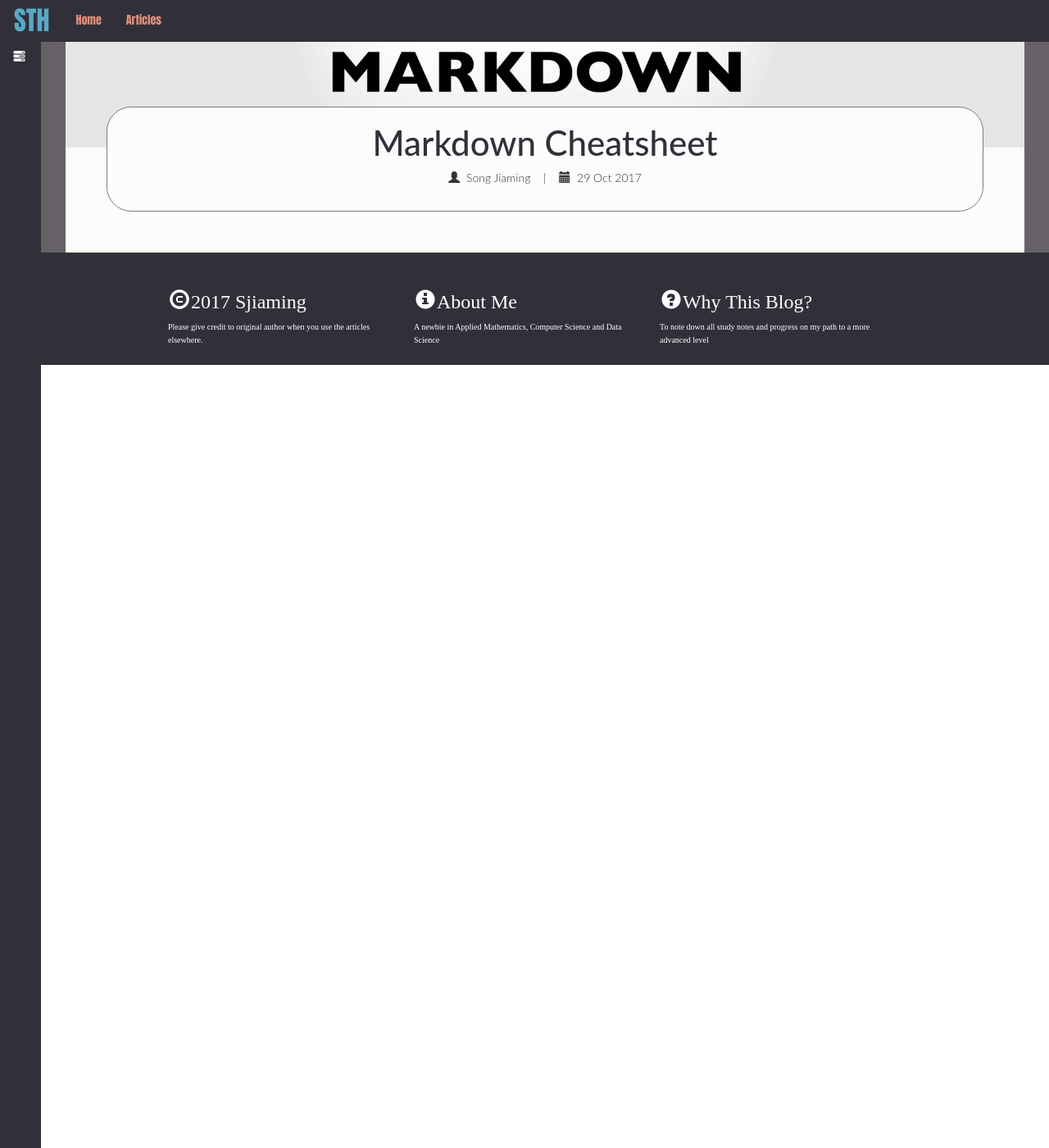
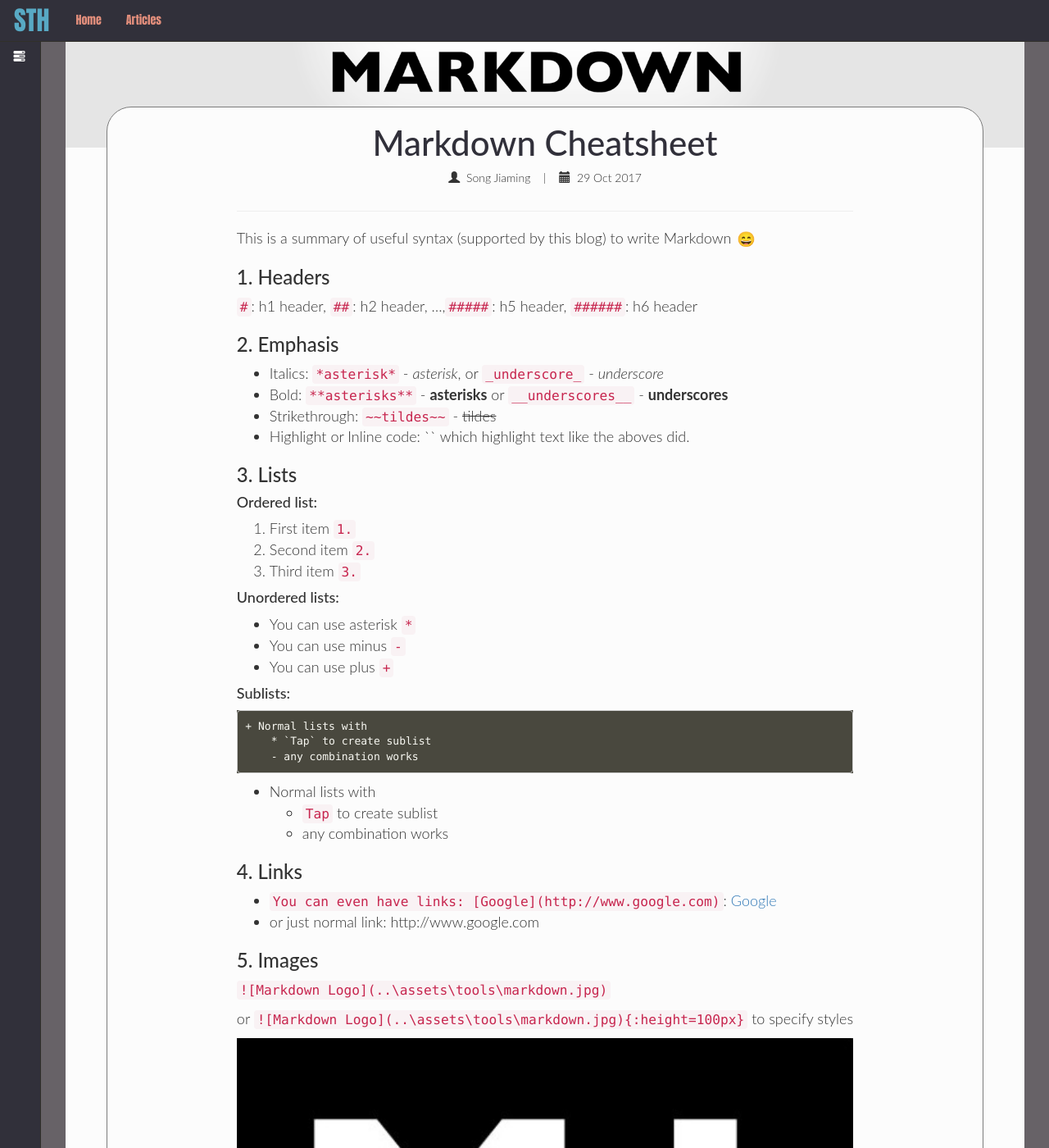
Before and after one commit to sjiaming/BlogSth, a Jekyll site: the page built from _posts/Tool/2017-10-25-Markdown-cheatsheet.md, in a window 1280 px wide and 1400 px high, scrolled down 270 px. Shown: the whole window at 82% size. Built offline with Jekyll 4.4.1, drawn with Linux system fonts in a browser that asks for light colours; nearby versions of some CDN libraries; emoji names are drawn with the system emoji font; formulas are drawn with MathJax 3; some of the changed text lies outside the part shown.

Commit message:
new post

````diff
--- a/_layouts/article.html
+++ b/_layouts/article.html
@@ -43,6 +43,7 @@ layout: blog_page
         -->
         <div class= "article-content">
             <div class = "#content">
+                 <hr>
                  {{ content | replace: '<li>[ ]', '<li class="box task-list-item"><input type="checkbox" class="task-list-item-checkbox" disabled>' | replace: '<li>[x]', '<li class="box_done task-list-item"><input type="checkbox" class="task-list-item-checkbox" value="on" disabled checked>' }}
             </div>
         </div>
--- a/_posts/Tool/2017-10-25-Markdown-cheatsheet.md
+++ b/_posts/Tool/2017-10-25-Markdown-cheatsheet.md
@@ -8,4 +8,132 @@ date: 2017-10-29
 category: Tool
 tags: [Markdown,shortcut]
 author: Song Jiaming
+extensions: ['extra', 'toc']
 ---
+This is a summary of useful syntax (supported by this blog) to write Markdown :smile:
+
+### 1. Headers
+`#`: h1 header, `##`: h2 header, ...,`#####`: h5 header, `######`: h6 header
+
+
+### 2. Emphasis
+- Italics: `*asterisk*` - *asterisk*, or `_underscore_` - _underscore_
+- Bold: `**asterisks**` - **asterisks** or `__underscores__` - __underscores__
+- Strikethrough: `~~tildes~~` - ~~tildes~~
+- Highlight or Inline code: `` which highlight text like the aboves did.
+
+
+### 3. Lists
+#### Ordered list:
+1. First item `1. `
+2. Second item `2. `
+3. Third item `3. `
+
+#### Unordered lists:
+* You can use asterisk `*`
+* You can use minus `-`
+* You can use plus `+`
+
+#### Sublists:
+```
++ Normal lists with
+    * `Tap` to create sublist
+    - any combination works
+```
++ Normal lists with
+    * `Tap` to create sublist
+    - any combination works
+
+
+### 4. Links
+- `You can even have links: [Google](http://www.google.com)`: [Google](http://www.google.com)
+- or just normal link: http://www.google.com
+
+### 5. Images
+`![Markdown Logo](..\assets\tools\markdown.jpg)`<br>
+
+or `![Markdown Logo](..\assets\tools\markdown.jpg){:height=100px}` to specify styles
+
+![Markdown Logo](..\assets\tools\markdown.jpg)
+
+### 6. Code and Syntax Highlighting
+
+- Inline code (same as highlight):`var example = true`, use `
+- This is a whole block code: Use ```
+```
+if (isAwesome){
+  return true
+}
+```
+
+- This is a whole block code with language specified:<br>
+E.g. Use ```python
+```python
+for i in range(10):
+  print("hello world")
+```
+
+### 7. Tables
+```
+| Left      | Aligned   | Table |
+| --------- |---------- | ----- |
+| Apple     | Price     | $1600 |
+| Pear      | Cost      |   $12 |
+| Banana    | Profit    |    $1 |
+```
+
+| Left      | Aligned   | Table |
+| :-------- |:--------- | :---- |
+| Apple     | Price     | $1600 |
+| Pear      | Cost      |   $12 |
+| Banana    | Profit    |    $1 |
+
+### 8. Blockquotes or indentation
+```
+> First indentation
+>> Further indentation
+```
+> First indentation
+>> Further indentation
+
+
+### 9. Math Environment
+Inline math: `\\(\frac{\pi}{2}\\)`,<br>
+- This displays as \\(\frac{\pi}{2}\\)
+
+Alternatively, math can be written on its own line:
+
+```
+$$F(\omega) = \frac{1}{\sqrt{2\pi}} \int_{-\infty}^{\infty} f(t) \, e^{ - i \omega t}dt$$
+
+\\[\int_0^1 f(t) \mathrm{d}t\\]
+
+\\[\sum_j \gamma_j^2/d_j\\]
+```
+
+$$F(\omega) = \frac{1}{\sqrt{2\pi}} \int_{-\infty}^{\infty} f(t) \, e^{ - i \omega t}dt$$
+
+\\[\int_0^1 f(t) \mathrm{d}t\\]
+
+\\[\sum_j \gamma_j^2/d_j\\]
+
+### 10. Horizontal Rule
+Three or more Hyphens `---` , Asterisks `***`, Underscores `___`
+
+### 11. Task list:
+```
+1. [x] This is a complete item
+2. [x] This is a complete item
+3. [ ] this is a complete item
+    - [ ] this is an incomplete item
+    - [ ] this is an incomplete item
+```
+
+1. [x] This is a complete item
+2. [x] This is a complete item
+3. [ ] this is a complete item
+    - [ ] this is an incomplete item
+    - [ ] this is an incomplete item
+
+### 12. Emoji
+Emoji shows up when `:tada:` -> :tada: , `:+1:` -> :+1: , `:heart:` -> :heart: ,etc
````
Also changed, not shown: _posts/Tool/2017-10-25-Github-shortcuts.md (+0 -82 lines).
